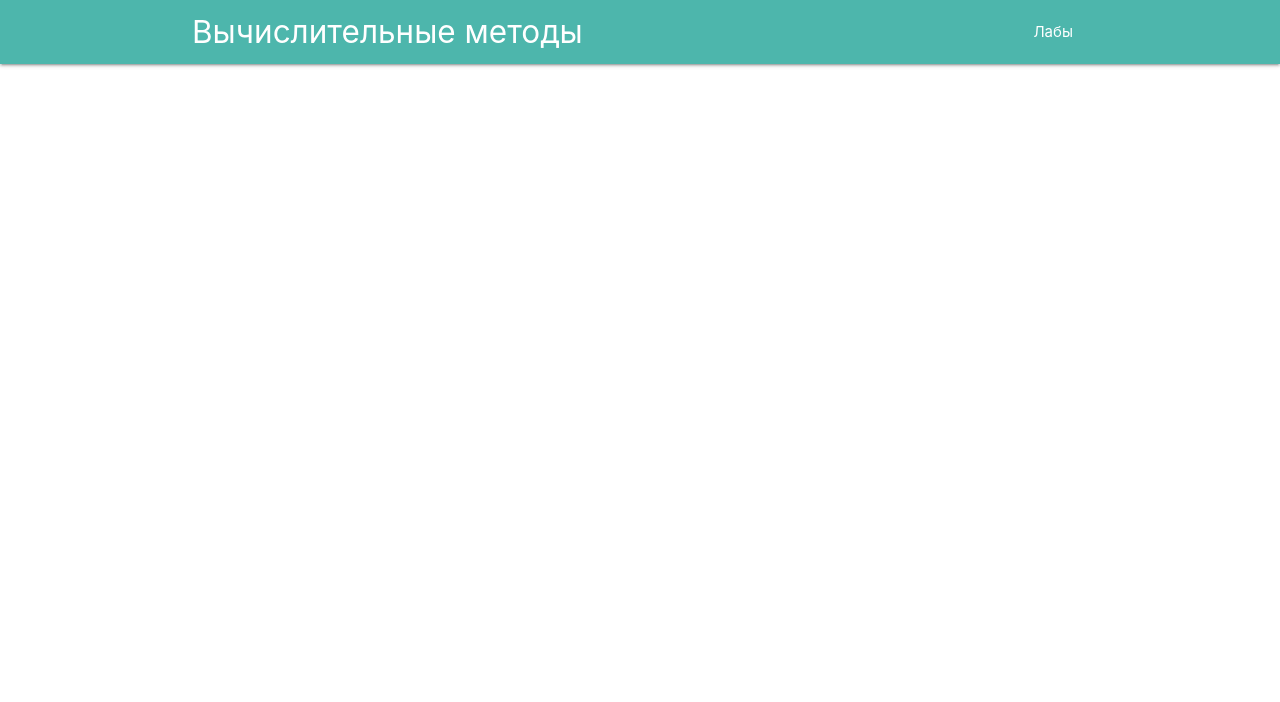
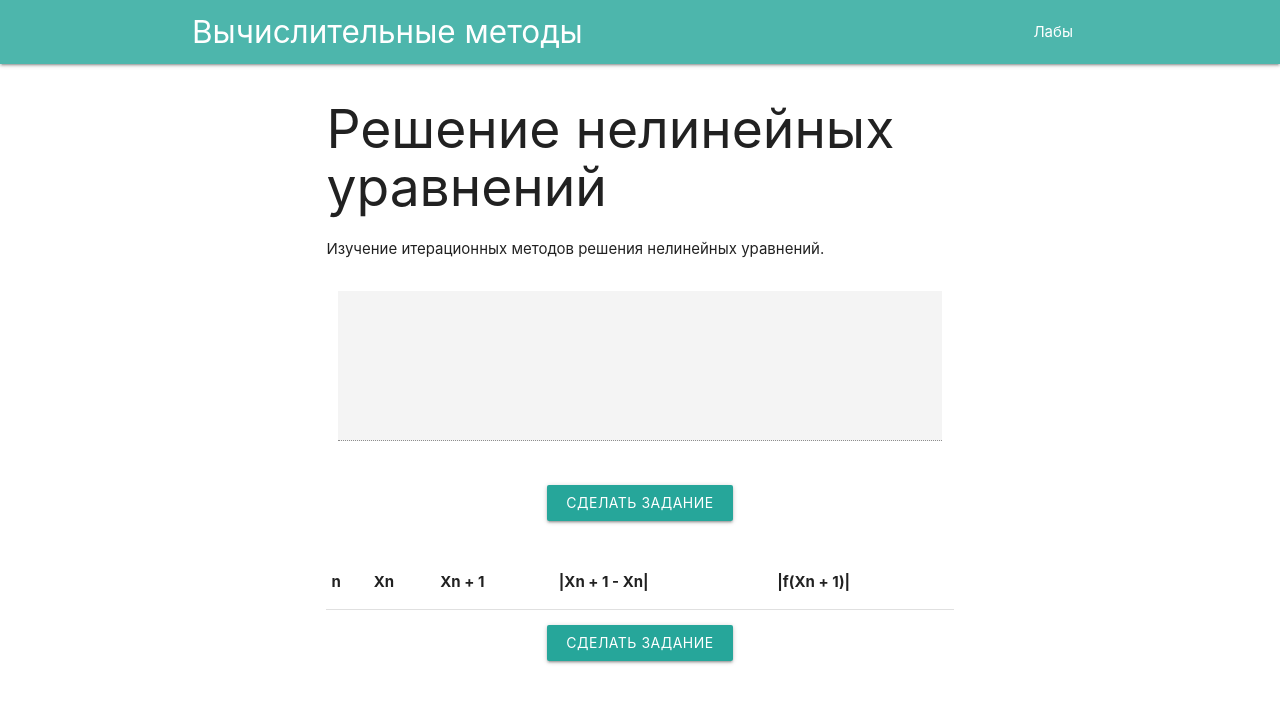
Before and after one commit to Vadimagic/ComputationalMethods, a Vue app: page /lab5 in a window 1280 px wide. Shown: the top 702 px of the page. Built offline with nearby package versions, Linux system fonts and the light colour scheme.

Commit message:
complete lab5 and fix lab1

```diff
--- a/src/views/Lab1.vue
+++ b/src/views/Lab1.vue
@@ -6,15 +6,15 @@
 			<form action="#" class="form division">
 				<div class="equel">
 					<div class="equality">
-						<input type="text" class="numerator" onkeyup="this.value = this.value.replace(/[^\d]/g,'');">
+						<input v-model="numerator" type="text" class="numerator" onkeyup="this.value = this.value.replace(/[^\d]/g,'');">
 						<div class="line"></div>
-						<input type="text" class="denominator" onkeyup="this.value = this.value.replace(/[^\d]/g,'');">
+						<input v-model="denominator" type="text" class="denominator" onkeyup="this.value = this.value.replace(/[^\d]/g,'');">
 					</div>
 					<div class="equally">
 						<span>
 							=
 						</span>
-						<input type="text" class="answer_1">
+						<input v-model="answer_1" type="text" class="answer_1">
 					</div>
 				</div>
 				<div class="reply replyDivision">
@@ -28,13 +28,13 @@
 			<form action="#" class="form root">
 				<div class="equel">
 					<div class="expression">
-						<input type="text" class="square" onkeyup="this.value = this.value.replace(/[^\d]/g,'');">
+						<input v-model="square" type="text" class="square" onkeyup="this.value = this.value.replace(/[^\d]/g,'');">
 					</div>
 					<div class="equally">
 						<span>
 							=
 						</span>
-						<input type="text" class="answer_2">
+						<input v-model="answer_2" type="text" class="answer_2">
 					</div>
 				</div>
 				<div class="reply replyRoot">
@@ -47,12 +47,28 @@
 			</form>
 		</div>
 		<span id="answer"></span>
-		<button class="fault btn">Найти</button>
+		<div class="row">
+			<div class="input-field col offset-s3 s2">
+				<button @click="fillForm" class="btn">Заполнить</button>
+			</div>
+			<div class="input-field col offset-s1 s2">
+				<button class="fault btn">Найти</button>
+			</div>
+		</div>
 	</div>
 </template>
 
 <script>
 export default {
+	data() {
+		return {
+			numerator: '',
+			denominator: '',
+			square: '',
+			answer_1: '',
+			answer_2: ''
+		}
+	},
 	mounted() {
 		const fault = document.getElementsByClassName("fault")[0],
 				divAbs = document.getElementsByClassName("replyDivision")[0].getElementsByClassName("absFault")[0],
@@ -100,6 +116,15 @@ export default {
 				alert("Заполните формы!")
 			}
 		})
+	},
+	methods: {
+		fillForm() {
+			this.numerator = '24';
+			this.denominator = '27';
+			this.square = '14';
+			this.answer_1 = '0.889',
+			this.answer_2 = '3.74'
+		},
 	}
 }
 </script>
@@ -109,8 +134,6 @@ export default {
 		margin-top: 10px;
 	}
 	.container {
-		border: 3px solid #000;
-		border-radius: 20px;
 		margin-top: 20px;
 		padding: 20px;
 	}
@@ -119,7 +142,6 @@ export default {
 		display: flex;
 		justify-content: space-around;
 		align-items: center;
-		flex-wrap: wrap;
 		margin-bottom: 30px;
 	}
 
@@ -170,7 +192,7 @@ export default {
 		border-bottom: 2px dashed black;
 		outline: none;
 		height: 100%;
-		width: 150px;
+		width: 120px;
 		font-size: 16px;
 		margin: 0 0 8px 0;
 		padding: 0;
--- a/src/views/Lab5.vue
+++ b/src/views/Lab5.vue
@@ -0,0 +1,137 @@
+<template>
+	<div class="container">
+		<h2>Решение нелинейных уравнений</h2>
+		<p>Изучение итерационных методов решения нелинейных уравнений.</p>
+		<div class="row">
+			<div class="input-field col s12">
+				<textarea v-model="text" id="textarea1" class="materialize-textarea" style="height: 150px; background: #f4f4f4;" disabled></textarea>
+			</div>
+			<div class="input-field col offset-s4 s4">
+				<button @click="button1_click" class="btn" style="width: 100%">Сделать задание 1</button>
+			</div>
+		</div>
+		<div class="row">
+			<table>
+				<thead>
+					<tr>
+						<th>n</th>
+						<th>Xn</th>
+						<th>Xn + 1</th>
+						<th>|Xn + 1 - Xn|</th>
+						<th>|f(Xn + 1)|</th>
+					</tr>
+					<tr v-for="(td, index) of table" :key="index">
+						<td>{{td.n}}</td>
+						<td>{{td.Xn}}</td>
+						<td>{{td.Xn1}}</td>
+						<td>{{td.Xn1Xn}}</td>
+						<td>{{td.fXn}}</td>
+					</tr>
+				</thead>
+			</table>
+			<div class="input-field col offset-s4 s4">
+				<button @click="button2_click" class="btn" style="width: 100%">Сделать задание 2</button>
+			</div>
+			<div class="input-field col s12" v-if="equation">
+				<input v-model="equation" id="equation" type="text" class="validate" disabled>
+			</div>
+		</div>
+	</div>
+</template>
+
+<script>
+export default {
+	data() {
+		return {
+			text: '',
+			equation: '',
+			table: []
+		}
+	},
+	methods: {
+		printRow(i, x0, x1, eps, f) {
+			this.table.push({n: i, Xn: x0, Xn1: x1, Xn1Xn: eps, fXn: f})
+		},
+		button1_click() {
+			class FirstTask {
+				constructor(a, x0) {
+					this.a = a;
+					this.x0 = x0;
+					this.x1;
+				}
+
+				setA(a){
+					this.a = a;
+				}
+
+				setX0(x0){
+					this.x0 = x0;
+				}
+
+				iteration_1() {
+					let output = "", check = false;
+					for (let i = 0; i <= 6 && !check; i++) {
+						this.x1 = this.a / this.x0;
+						if (Math.abs(this.x1 - this.x0) <= 0.001) {
+							check = true;
+							output = "Успешно";
+						} else {
+							this.x0 = this.x1;
+							output = "Не успешно";
+						}
+					}
+					return output;
+				}
+
+				iteration_2() {
+					let output = "", check = false;
+					for (let i = 0; i <= 6 && !check; i++) {
+						this.x1 = (this.x0 + this.a / this.x0) / 2;
+						if (Math.abs(this.x1 - this.x0) <= 0.001) {
+							check = true;
+							output = "Успешно";
+						} else {
+							this.x0 = this.x1;
+							output = "Не успешно";
+						}
+					}
+					return output;
+				}
+			}
+
+			let outt = "Первый итерационный процесс:\n";
+			let first = new FirstTask(5, 12);
+			outt += first.iteration_1();
+			outt += "\nВторой итерационный процесс:\n";
+			first.setA(12);
+			first.setX0(5);
+			outt += first.iteration_2();
+			this.text = outt;
+		},
+		button2_click() {
+			this.table = []
+			let row = this.text;
+			let x0 = -2, i = 1,
+				x1 = x0 - (2 * Math.sin(x0) - x0 + 0.4)/ (-6 * Math.sin(2 * x0) - 1),
+				eps = Math.abs(x1 - x0),
+				f = Math.abs(2 * Math.sin(x1) - x1 + 0.4);
+			this.printRow(i, x0, x1, eps, f);
+			while (Math.abs(x1 - x0) > 0.000001) {
+				i++;
+				x0 = x1;
+				x1 = x0 - (2 * Math.sin(x0) - x0 + 0.4) / (-6 * Math.sin(2 * x0) - 1);
+				eps = Math.abs(x1 - x0);
+				f = Math.abs(2 * Math.sin(x1) - x1 + 0.4);
+				this.printRow(i, x0, x1, eps, f);
+			}
+			this.equation = "2*sin(" + x1 +") - " + x1 + "+0.4 = " + f;
+		}
+	}
+}
+</script>
+
+<style lang="scss" scoped>
+input:not([type]):disabled, input:not([type])[readonly="readonly"], input[type=text]:not(.browser-default):disabled, input[type=text]:not(.browser-default)[readonly="readonly"], input[type=password]:not(.browser-default):disabled, input[type=password]:not(.browser-default)[readonly="readonly"], input[type=email]:not(.browser-default):disabled, input[type=email]:not(.browser-default)[readonly="readonly"], input[type=url]:not(.browser-default):disabled, input[type=url]:not(.browser-default)[readonly="readonly"], input[type=time]:not(.browser-default):disabled, input[type=time]:not(.browser-default)[readonly="readonly"], input[type=date]:not(.browser-default):disabled, input[type=date]:not(.browser-default)[readonly="readonly"], input[type=datetime]:not(.browser-default):disabled, input[type=datetime]:not(.browser-default)[readonly="readonly"], input[type=datetime-local]:not(.browser-default):disabled, input[type=datetime-local]:not(.browser-default)[readonly="readonly"], input[type=tel]:not(.browser-default):disabled, input[type=tel]:not(.browser-default)[readonly="readonly"], input[type=number]:not(.browser-default):disabled, input[type=number]:not(.browser-default)[readonly="readonly"], input[type=search]:not(.browser-default):disabled, input[type=search]:not(.browser-default)[readonly="readonly"], textarea.materialize-textarea:disabled, textarea.materialize-textarea[readonly="readonly"]{
+	color: rgb(2, 164, 158)
+}
+</style>
```
Also changed, not shown: 1 other file (tests, documents, lock files or other folders).
